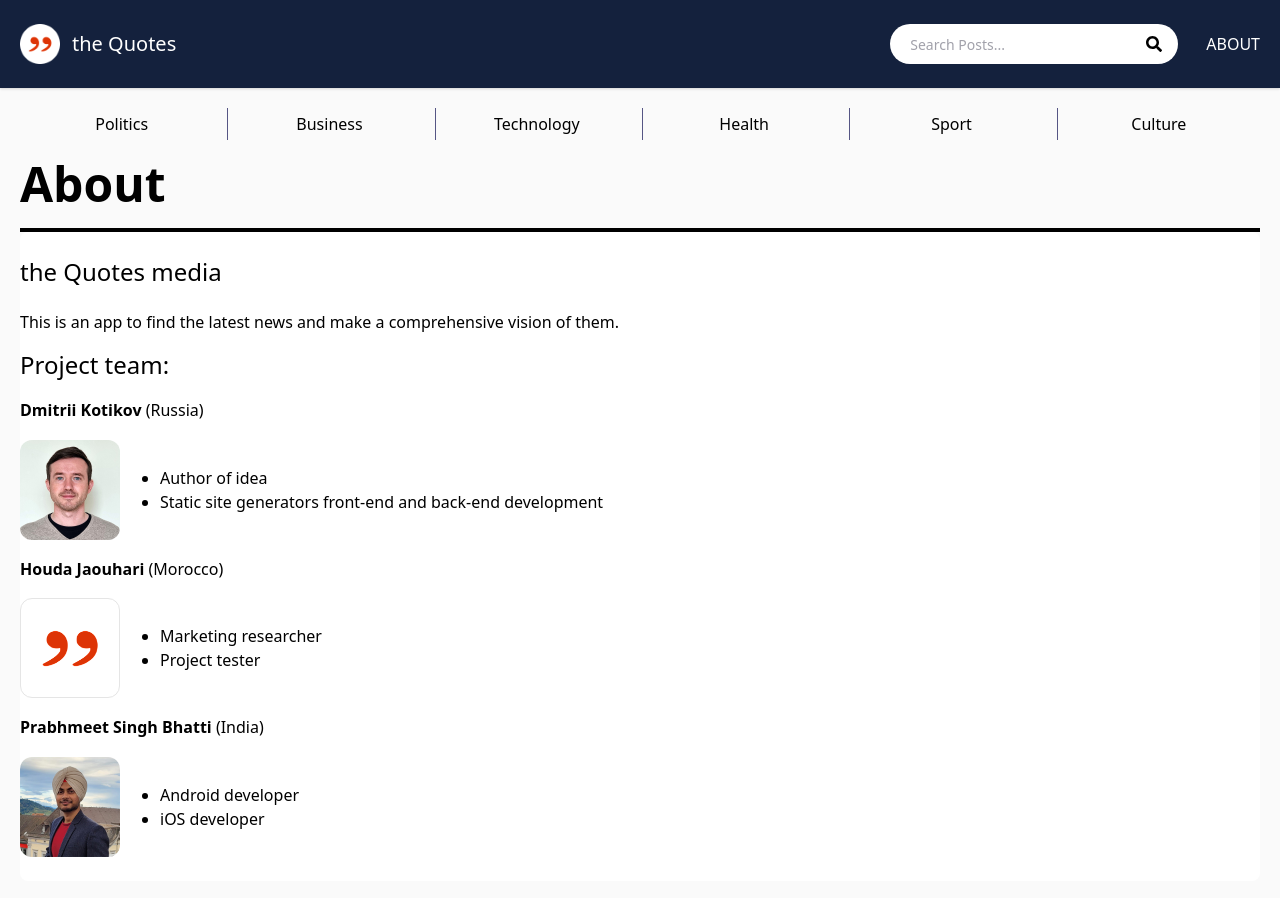
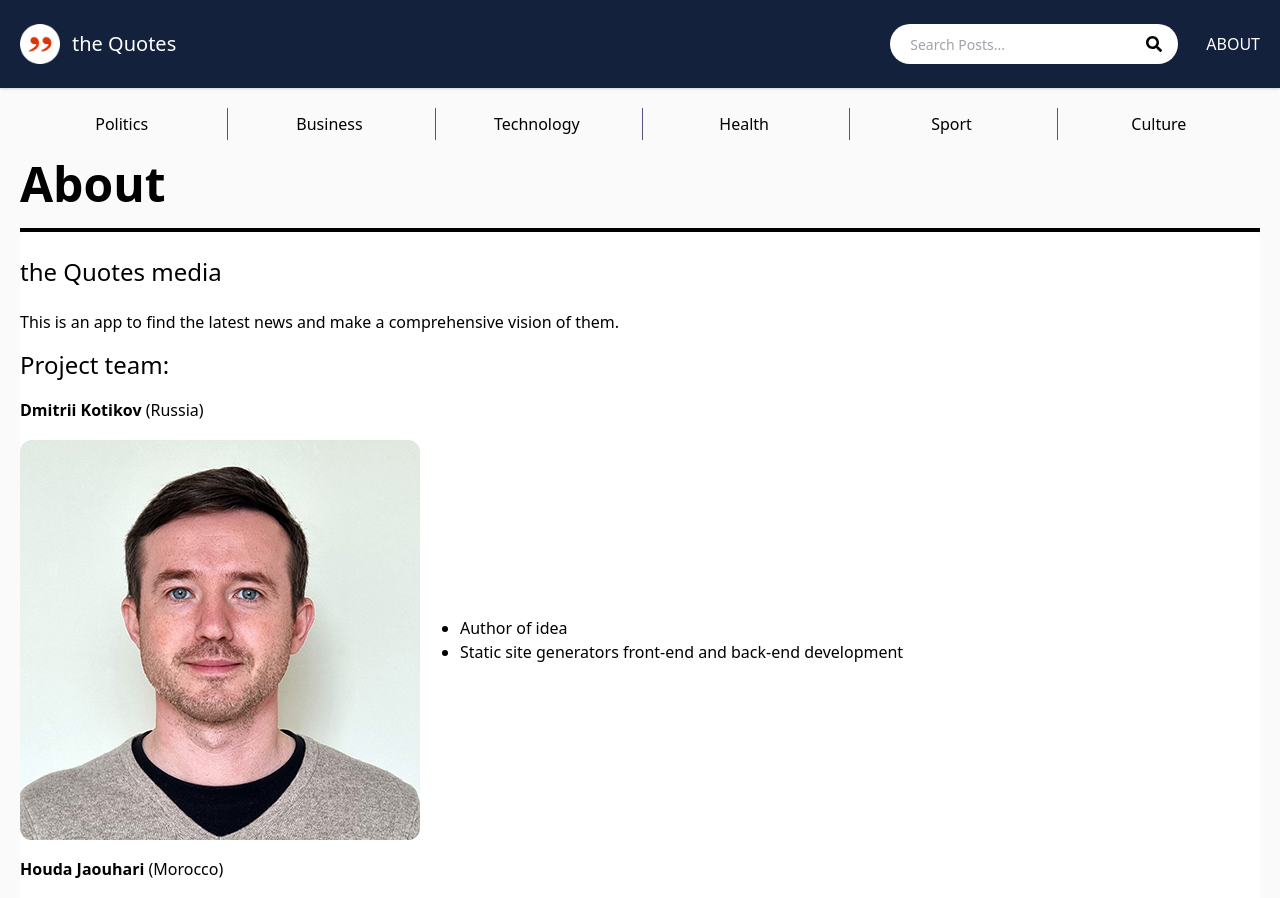
Before and after one commit to mielenyvin/the_quotes_frontend, a Next.js app: page /about in a window 1280 px wide. Shown: the top 898 px of the page. Built offline with nearby package versions, Linux system fonts and the light colour scheme.

Commit message:
small design changes

```diff
--- a/pages/about.js
+++ b/pages/about.js
@@ -15,20 +15,20 @@ export default function AboutPage() {
                 <p><span className='font-bold'>Dmitrii Kotikov</span> (Russia)</p>
 
                 <div className='flex flex-row items-center'>
-                <img className='ml-3' className='rounded-xl ' src='/images/dmitrii.jpg' width={100} height={100} alt='logo'/>
+                <img className='ml-3' className='rounded-xl ' src='/images/dmitrii.jpg' alt='logo'/>
                 <ul className="list-disc pl-10"><li>Author of idea</li><li>Static site generators front-end and back-end development</li></ul>
                 </div>
 
                 <p><span className='font-bold'>Houda Jaouhari</span> (Morocco)</p>
                 <div className='flex flex-row items-center'>
-                <img className='ml-3' className='rounded-xl border border-qgrey' src='/images/logo.png' width={100} height={100} alt='logo'/>
+                <img className='ml-3' className='rounded-xl border border-qgrey' src='/images/logo.png' alt='logo'/>
                 <ul className="list-disc pl-10"><li>Marketing researcher</li><li>Project tester</li></ul>
                 </div>
 
                 <p><span className='font-bold'>Prabhmeet Singh Bhatti</span> (India)</p>
 
                 <div className='flex flex-row items-center'>
-                <img className='ml-3' className='rounded-xl' src='/images/prabhmeet.jpg' width={100} height={100} alt='logo'/>
+                <img className='ml-3' className='rounded-xl' src='/images/prabhmeet.jpg' alt='logo'/>
                 <ul className="list-disc pl-10"><li>Android developer</li><li>iOS developer</li></ul>
                 </div>
             </div>
```
